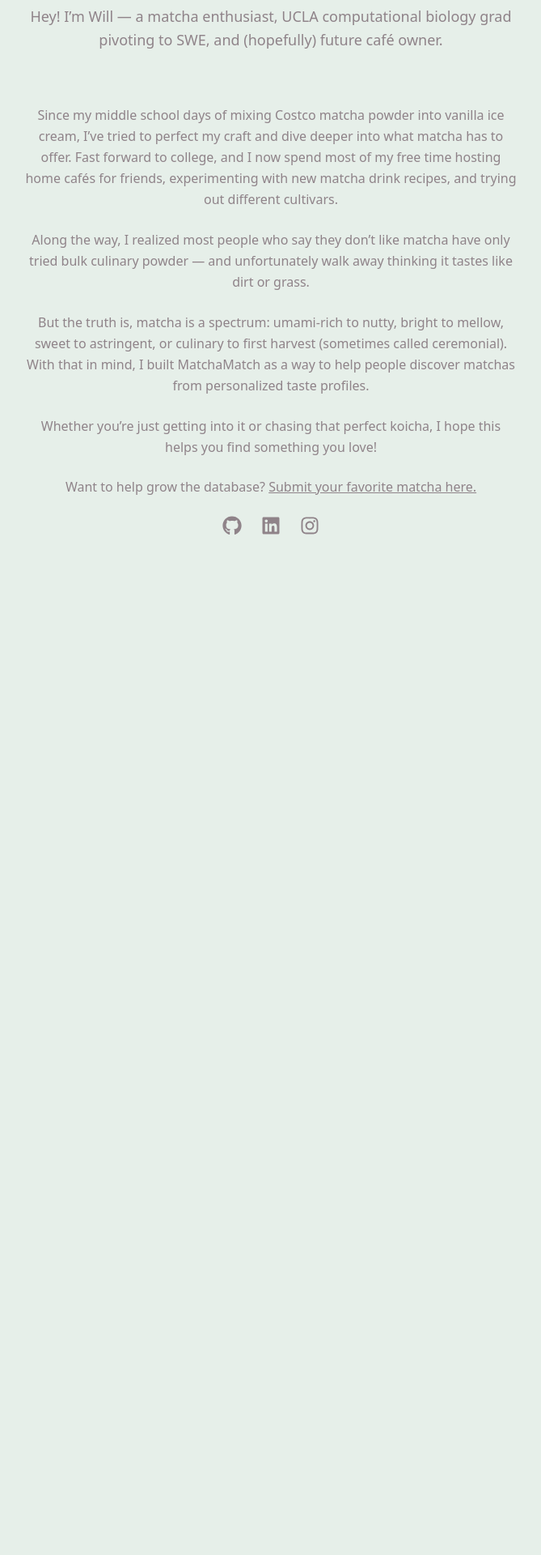
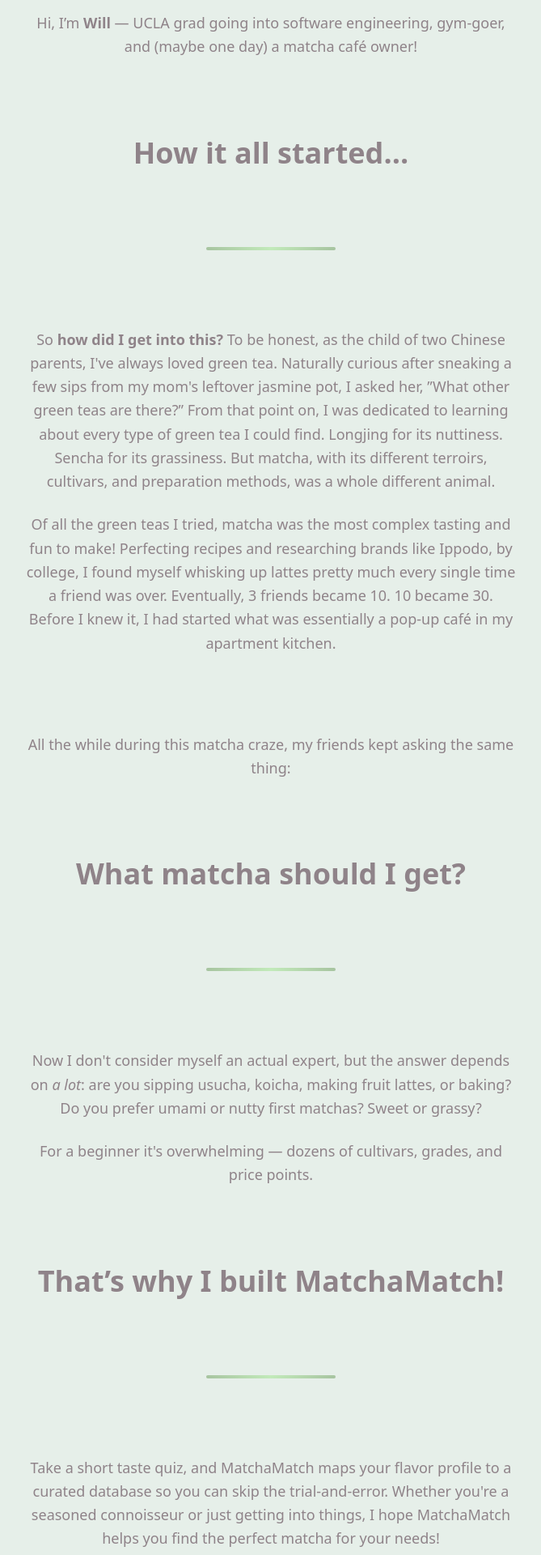
Before and after one commit to williamhuang3/matcha-match, a Next.js app: page /about in a window 1280 px wide. Shown: the part 520-2440 px from the top of the page at 81% size, without its empty margins (305-974 px from the left). Before the commit the page ends 1213 px from the top, so only its background shows below. Built offline with nearby package versions, Linux system fonts and the light colour scheme.

Commit message:
fix about

```diff
--- a/src/app/about/page.tsx
+++ b/src/app/about/page.tsx
@@ -1,64 +1,190 @@
+"use client";
+
 import Image from "next/image";
+import Link from "next/link";
+import { motion } from "framer-motion";
 import { FaGithub, FaLinkedin, FaInstagram } from "react-icons/fa";
+
+/* ---------- reusable fade-up variant ---------- */
+const fadeUp = {
+  hidden: { opacity: 0, y: 30 },
+  show:  { opacity: 1, y: 0, transition: { duration: 0.7, ease: "easeOut" } }
+};
+
+/* ---------- shimmer divider ---------- */
+const Divider = () => (
+  <motion.div
+    variants={fadeUp}
+    initial="hidden"
+    whileInView="show"
+    viewport={{ once: true }}
+    className="h-1 w-40 mx-auto bg-gradient-to-r from-matcha-med via-matcha-light to-matcha-med animate-pulse rounded-full my-8"
+  />
+);
 
 export default function AboutPage() {
   return (
-    <main className="max-w-2xl mx-auto p-6 sm:p-8 text-center text-matcha-taupe flex flex-col items-center space-y-6">
+    <main className="max-w-2xl mx-auto p-6 sm:p-8 text-matcha-taupe space-y-24">
 
-      {/* Profile Picture */}
-      <div className="w-full max-w-md rounded-xl overflow-hidden shadow-lg border-4 border-matcha-med">
+      {/* ---------- hero image ---------- */}
+      <motion.div
+        variants={fadeUp}
+        initial="hidden"
+        whileInView="show"
+        viewport={{ once: true }}
+        className="w-full max-w-md mx-auto rounded-xl overflow-hidden shadow-lg border-4 border-matcha-med"
+      >
         <Image
-          src="/me.jpeg" // place the new file in /public folder
+          src="/me.jpeg"
           alt="William making matcha"
           width={800}
           height={600}
           className="w-full h-auto object-cover"
         />
-      </div>
+      </motion.div>
+
+      {/* ---------- emphasis headline ---------- */}
 
 
-      {/* Intro & Backstory */}
-      <div className="space-y-6">
-        <h1 className="text-3xl sm:text-4xl font-bold">About MatchaMatch</h1>
+      {/* ---------- section 1 ---------- */}
+      <motion.section
+        variants={fadeUp}
+        initial="hidden"
+        whileInView="show"
+        viewport={{ once: true, amount: 0.4 }}
+        className="space-y-6 text-center text-lg leading-relaxed"
+      >
+        <p>
+          Hi, I’m <strong>Will</strong> — UCLA grad going into software engineering, gym-goer, and (maybe one day) a matcha café owner!
+        </p>
+      </motion.section>
 
-        <p className="text-lg leading-relaxed">
-          Hey! I&rsquo;m Will — a matcha enthusiast, UCLA computational biology grad pivoting to SWE, and (hopefully) future café owner.
+      <motion.h2
+        variants={fadeUp}
+        initial="hidden"
+        whileInView="show"
+        viewport={{ once: true }}
+        className="text-3xl sm:text-4xl font-bold text-center"
+      >
+        How it all started...
+      </motion.h2>
+
+      <Divider />
+
+      <motion.section
+        variants={fadeUp}
+        initial="hidden"
+        whileInView="show"
+        viewport={{ once: true, amount: 0.4 }}
+        className="space-y-6 text-center text-lg leading-relaxed"
+      >
+        <p>
+          So <strong>how did I get into this?</strong> To be honest, as the child of two Chinese parents, I&apos;ve always loved green tea. Naturally curious after sneaking a few sips from
+          my mom&apos;s leftover jasmine pot, I asked her, &rdquo;What other green teas are there?&rdquo; From that point on, I was dedicated to learning about
+          every type of green tea I could find. Longjing for its nuttiness. Sencha for its grassiness. But matcha, with its different terroirs, cultivars, and preparation methods, was a whole different animal.
         </p>
+        <p>
+          Of all the green teas I tried, matcha was the most complex tasting and fun to make! Perfecting recipes and researching brands like Ippodo,
+          by college, I found myself whisking up lattes pretty much every single time a friend was over. Eventually, 3 friends became 10. 10 became 30. Before I knew it, I had started what was
+          essentially a pop-up café in my apartment kitchen.
+        </p>
+      </motion.section>
 
-        {/* Spacer under first paragraph */}
-        <div className="h-2 sm:h-4" />
+      {/* ---------- section 2 ---------- */}
+      <motion.section
+        variants={fadeUp}
+        initial="hidden"
+        whileInView="show"
+        viewport={{ once: true, amount: 0.4 }}
+        className="space-y-6 text-center text-lg leading-relaxed"
+      >
+        <p>
+          All the while during this matcha craze, my friends kept asking the same thing:
+        </p>
+      </motion.section>
 
-        <p className="text-md leading-relaxed">
-          Since my middle school days of mixing Costco matcha powder into vanilla ice cream, I&rsquo;ve tried to perfect my craft and dive deeper into what matcha has to offer.
-          Fast forward to college, and I now spend most of my free time hosting home cafés for friends, experimenting with new matcha drink recipes, and trying out different cultivars.
+      {/* ---------- Dramatic question ---------- */}
+      <motion.h2
+        variants={fadeUp}
+        initial="hidden"
+        whileInView="show"
+        viewport={{ once: true }}
+        className="text-3xl sm:text-4xl font-extrabold text-center"
+      >
+        What&nbsp;matcha&nbsp;should&nbsp;I&nbsp;get?
+      </motion.h2>
+
+      <Divider />
+
+      {/* ---------- section 3 ---------- */}
+      <motion.section
+        variants={fadeUp}
+        initial="hidden"
+        whileInView="show"
+        viewport={{ once: true, amount: 0.4 }}
+        className="space-y-6 text-center text-lg leading-relaxed"
+      >
+        <p>
+          Now I don&apos;t consider myself an actual expert, but the answer depends on <em>a lot</em>: are you sipping usucha, koicha,
+          making fruit lattes, or baking? Do you prefer umami or nutty first matchas? Sweet or grassy?
         </p>
-        <p className="text-md leading-relaxed">
-          Along the way, I realized most people who say they don&rsquo;t like matcha have only tried bulk culinary powder &mdash; and unfortunately walk away thinking it tastes like dirt or grass.
+        <p>
+          For a beginner it&apos;s overwhelming — dozens of cultivars, grades, and price points.
         </p>
-        <p className="text-md leading-relaxed">
-          But the truth is, matcha is a spectrum: umami-rich to nutty, bright to mellow, sweet to astringent, or culinary to first harvest (sometimes called ceremonial). With that in mind, I built MatchaMatch as a way to help people discover matchas from personalized taste profiles.
+      </motion.section>
+
+      {/* ---------- MatchaMatch headline ---------- */}
+      <motion.h2
+        variants={fadeUp}
+        initial="hidden"
+        whileInView="show"
+        viewport={{ once: true }}
+        className="text-3xl sm:text-4xl font-bold text-center"
+      >
+        That’s why I built MatchaMatch!
+      </motion.h2>
+
+      <Divider />
+
+      {/* ---------- section 4 ---------- */}
+      <motion.section
+        variants={fadeUp}
+        initial="hidden"
+        whileInView="show"
+        viewport={{ once: true, amount: 0.4 }}
+        className="space-y-6 text-center text-lg leading-relaxed"
+      >
+        <p>
+          Take a short taste quiz, and MatchaMatch maps your flavor profile to a curated
+          database so you can skip the trial-and-error. Whether you&apos;re a seasoned connoisseur or
+          just getting into things, I hope MatchaMatch helps you find the perfect matcha for your needs!
         </p>
-        <p className="text-md leading-relaxed">
-          Whether you&rsquo;re just getting into it or chasing that perfect koicha, I hope this helps you find something you love!
+        <p className="text-base">
+          Want to help the project grow?&nbsp;
+          <Link href="/submit" className="underline">
+            Submit your favorite matcha →
+          </Link>
         </p>
-        <p className="text-md mt-2">
-          Want to help grow the database?{" "}
-          <a href="/submit" className="underline">Submit your favorite matcha here.</a>
-        </p>
-      </div>
+      </motion.section>
 
-      {/* Social Links */}
-      <div className="flex space-x-6 text-2xl mt-6">
-        <a href="https://github.com/williamhuang3" target="_blank" rel="noopener noreferrer" className="hover:text-black">
+      {/* ---------- social links ---------- */}
+      <motion.div
+        variants={fadeUp}
+        initial="hidden"
+        whileInView="show"
+        viewport={{ once: true }}
+        className="flex justify-center space-x-8 text-3xl"
+      >
+        <Link href="https://github.com/williamhuang3" target="_blank" className="hover:text-black">
           <FaGithub />
-        </a>
-        <a href="https://linkedin.com/in/whuang03" target="_blank" rel="noopener noreferrer" className="hover:text-[#0077b5]">
+        </Link>
+        <Link href="https://linkedin.com/in/whuang03" target="_blank" className="hover:text-[#0077b5]">
           <FaLinkedin />
-        </a>
-        <a href="https://instagram.com/whu4ng" target="_blank" rel="noopener noreferrer" className="hover:text-[#E1306C]">
+        </Link>
+        <Link href="https://instagram.com/whu4ng" target="_blank" className="hover:text-[#E1306C]">
           <FaInstagram />
-        </a>
-      </div>
+        </Link>
+      </motion.div>
     </main>
   );
 }
--- a/src/app/page.tsx
+++ b/src/app/page.tsx
@@ -77,7 +77,7 @@
       />
 
       {/* 🧾 White Content Box */}
-      <div className="relative z-10 bg-white/90 backdrop-blur-md rounded-xl shadow-lg px-8 py-10 max-w-xl w-full">
+      <div className="relative z-10 bg-white/60 backdrop-blur-md rounded-xl shadow-lg px-8 py-10 max-w-xl w-full">
         <motion.h1
           initial={{ opacity: 0, scale: 0.95 }}
           animate={{ opacity: 1, scale: 1 }}
```
